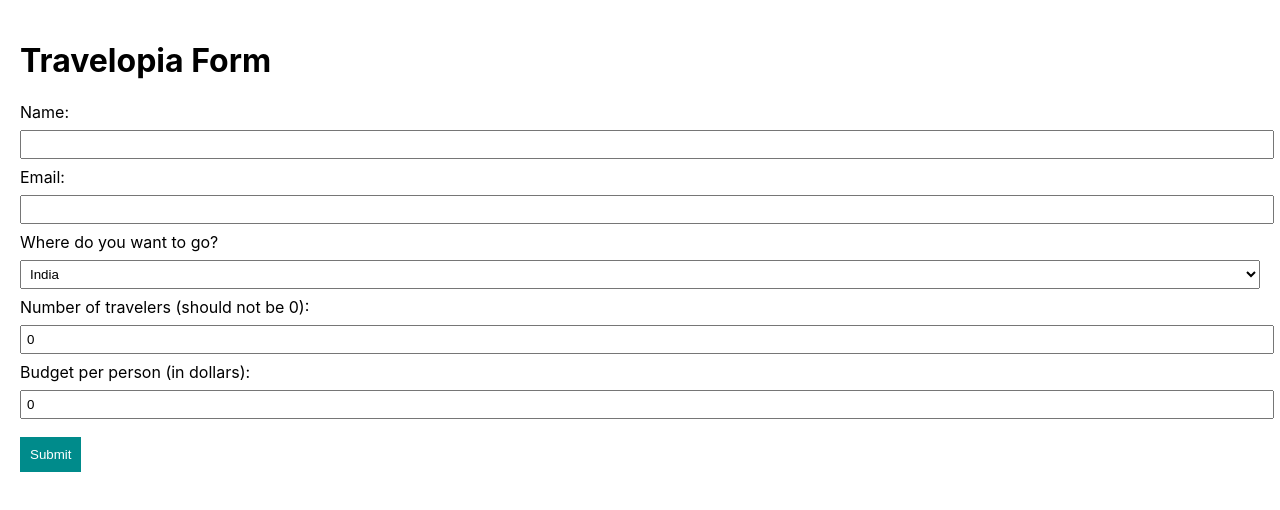
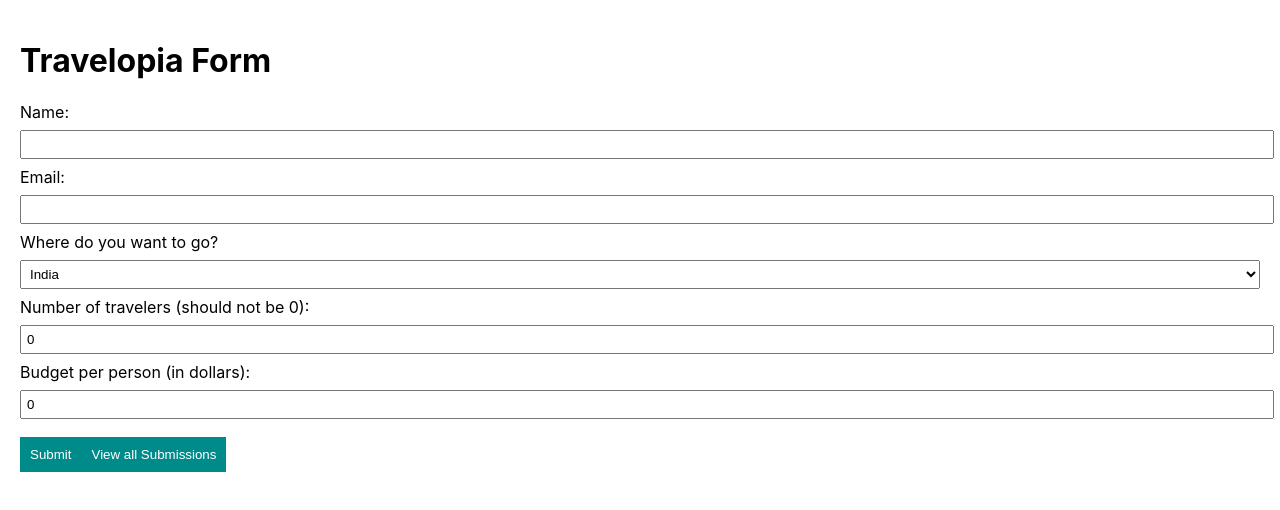
Before and after one commit to ParthMunjal/travelopia_frontend, a React (Create React App) app: page / in a window 1280 px wide. Shown: the top 510 px of the page. Built offline with nearby package versions, Linux system fonts and the light colour scheme.

Commit message:
Implementing routing for page switching

```diff
--- a/package.json
+++ b/package.json
@@ -8,6 +8,7 @@
     "@testing-library/user-event": "^13.5.0",
     "react": "^18.2.0",
     "react-dom": "^18.2.0",
+    "react-router-dom": "^6.11.2",
     "react-scripts": "5.0.1",
     "web-vitals": "^2.1.4"
   },
--- a/src/App.js
+++ b/src/App.js
@@ -1,11 +1,19 @@
 import './App.css';
 import Form from './components/Form';
+import SubmissionsPage from './components/SubmissionsPage';
+import { BrowserRouter as Router, Routes } from 'react-router-dom';
+import { Route } from 'react-router-dom';
 
 function App() {
   return (
-    <div className="App">
-      <Form/>
-    </div>
+    <Router>
+      <div className="App">
+        <Routes>
+          <Route exact path='/' Component={Form}/>
+          <Route path = '/submissions' Component = {SubmissionsPage}/>
+        </Routes>
+      </div>
+    </Router>
   );
 }
 
--- a/src/components/Form.js
+++ b/src/components/Form.js
@@ -1,7 +1,7 @@
 import React, {useEffect, useState} from 'react';
+import { Link } from 'react-router-dom';
 import '../styles.css';
 import validateFormValues from '../helpers/formValidations';
-
 
 function Form() {
     // form state variables
@@ -123,6 +123,12 @@
                 className = "Submit"
                 type = "submit"
                 onClick={handleSubmit}>Submit</button>
+
+            <Link to = "/submissions">
+                <button
+                className='Submit'
+                type = 'submit'>View all Submissions</button>
+            </Link>
         </form>
         </>
     )
--- a/src/components/SubmissionsPage.js
+++ b/src/components/SubmissionsPage.js
@@ -1,4 +1,5 @@
 import React, { useEffect, useState } from 'react';
+import { Link } from 'react-router-dom';
 
 function SubmissionsPage() {
     const [submissions, setSubmissions] = useState([]);
@@ -8,7 +9,6 @@
         .then(response => response.json())
         .then(data => {
             setSubmissions(data);
-            console.log(data);
         })
         .catch(err => {
             console.error('Error fetching submissions: ', err);
@@ -33,6 +33,11 @@
                 ))}
             </ul>
         </div>
+        <Link to = "/">
+            <button
+                className='Submit'
+                type = 'submit'>Back</button>
+        </Link>
         </>
     )
 }
```
